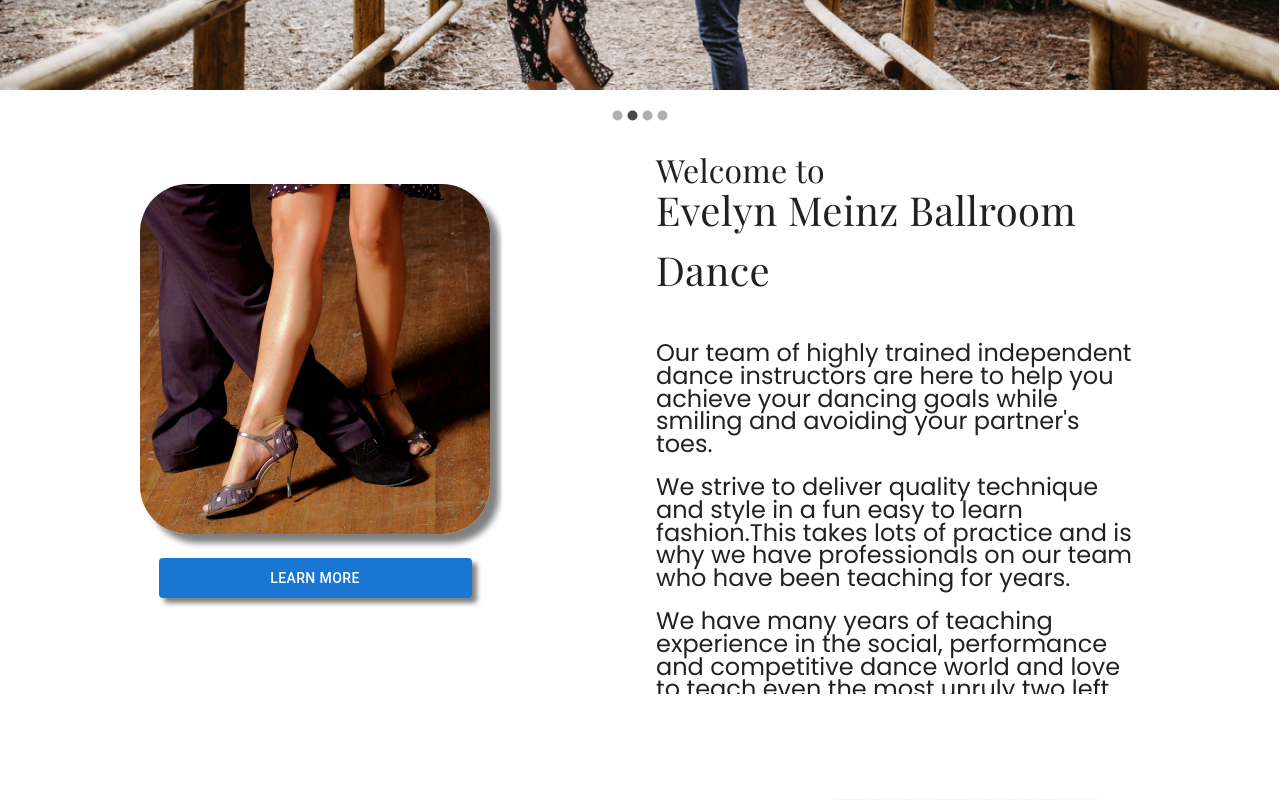
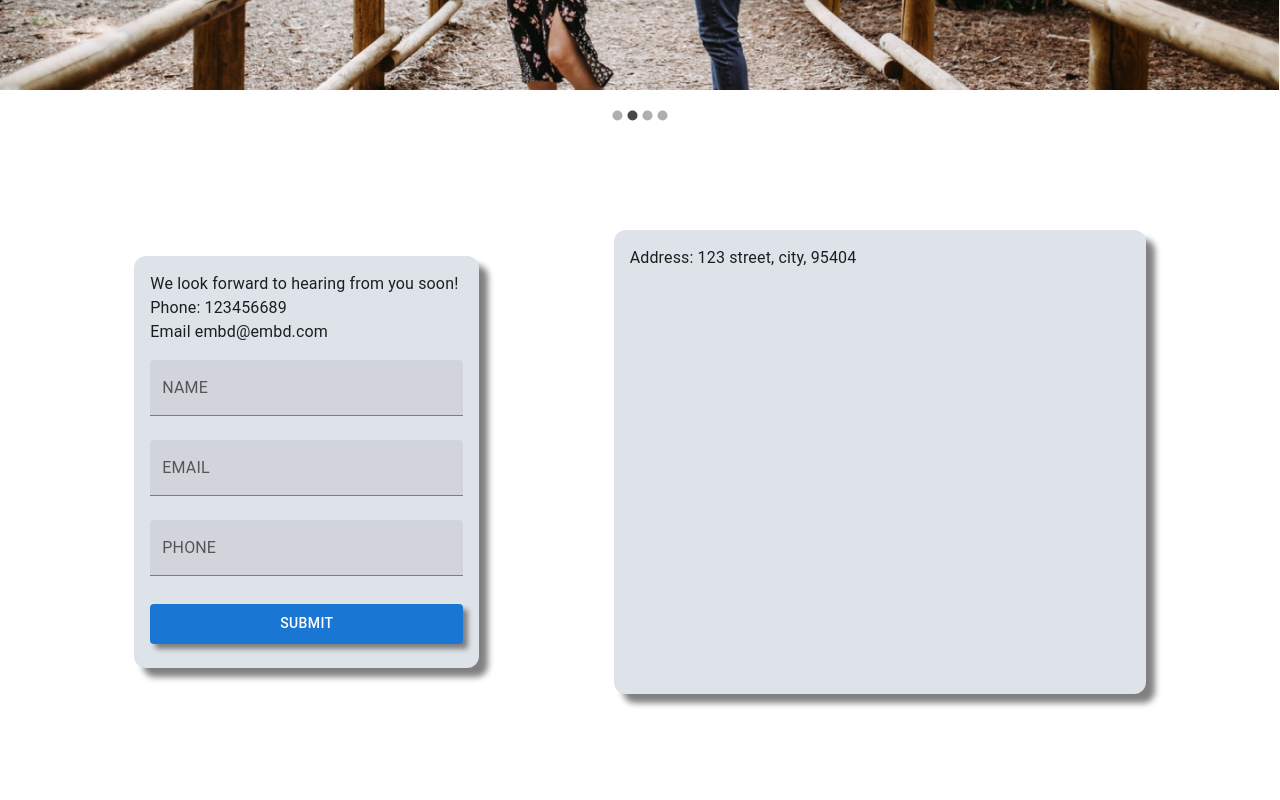
Before and after one commit to th2n10s4u/embd-website, a React (Create React App) app: page / in a window 1280 px wide. Shown: the part 580-1380 px from the top of the page. Built offline with nearby package versions, Linux system fonts and the light colour scheme.

Commit message:
Updated Contact.js
Styling, Card background around form, adjusted alignment

```diff
--- a/src/App.js
+++ b/src/App.js
@@ -15,6 +15,8 @@ import WeddingDance from "./assets/components/WeddingDance";
 import TeacherProfiles from "./assets/components/TeacherProfiles";
 import BenefitsOfDance from "./assets/components/BenefitsOfDance";
 import StylesOfDance from "./assets/components/StylesOfDance";
+import StudioPolicy from "./assets/components/StudioPolicy";
+import Contact from "./assets/components/Contact";
 
 function App() {
   useEffect(() => {
@@ -25,6 +27,7 @@ function App() {
     <div className="container">
       <Navbar />
       <MainCarousel />
+      <Contact />
       <Main />
       <StylesOfDance />
       <BenefitsOfDance />
@@ -34,6 +37,7 @@ function App() {
       <PrivateLessons />
       <SocialDance />
       <TeacherProfiles />
+      <StudioPolicy />
       <Footer />
     </div>
   );
--- a/src/assets/components/Contact.js
+++ b/src/assets/components/Contact.js
@@ -1,15 +1,19 @@
 import React from "react";
-import { Card, CardContent, Paper, Typography } from "@mui/material";
+import { Card, Box, CardContent, Paper, Typography } from "@mui/material";
 import ContactForm from "../components/ContactForm";
 
-export default function Contact(props) {
+export default function Contact() {
   return (
+    <React.Fragment>
       <Paper
+        elevation={0}
         sx={{
+          minHeight: 700,
+          minWidth: "600px",
           display: "flex",
           flexDirection: "row",
-        justifyContent: "center",
-        aligncontent: "center",
+          justifyContent: "space-evenly",
+          aligncontent: "space-evenly",
         }}
       >
         <Card
@@ -17,23 +21,46 @@ export default function Contact(props) {
           sx={{
             maxWidth: 650,
             maxHeight: 550,
-          flexBasis: "50%",
             alignSelf: "center",
             marginBottom: "25px",
             //(MAKE ALL OF THE BELOW STYLING CONDITIONAL WITH PROPS.BACKGROUND)
-          background: props.background ? "#DEE2E9" : null,
-          boxShadow: props.shadow ? "9px 9px 6px grey" : null,
-          borderRadius: props.radius ? "12px" : null,
+            background: "#DEE2E9",
+            boxShadow: "9px 9px 6px grey",
+            borderRadius: "12px",
           }}
         >
+          <CardContent>
             <Typography>We look forward to hearing from you soon!</Typography>
             <Typography>Phone: 123456689</Typography>
             <Typography>Email embd@embd.com</Typography>
             <ContactForm />
+          </CardContent>
         </Card>
-      <Card>
+        <Card
+          elevation={0}
+          sx={{
+            maxWidth: 650,
+            maxHeight: 550,
+            alignSelf: "center",
+            marginBottom: "25px",
+            //(MAKE ALL OF THE BELOW STYLING CONDITIONAL WITH PROPS.BACKGROUND)
+            background: "#DEE2E9",
+            boxShadow: "9px 9px 6px grey",
+            borderRadius: "12px",
+          }}
+        >
+          <CardContent>
             <Typography>Address: 123 street, city, 95404</Typography>
+            <Box
+              ClassName="MapBox"
+              sx={{
+                height: "400px",
+                width: "500px",
+              }}
+            ></Box>
+          </CardContent>
         </Card>
       </Paper>
+    </React.Fragment>
   );
 }
```
Lines whose indentation alone changed are shown as unchanged.
